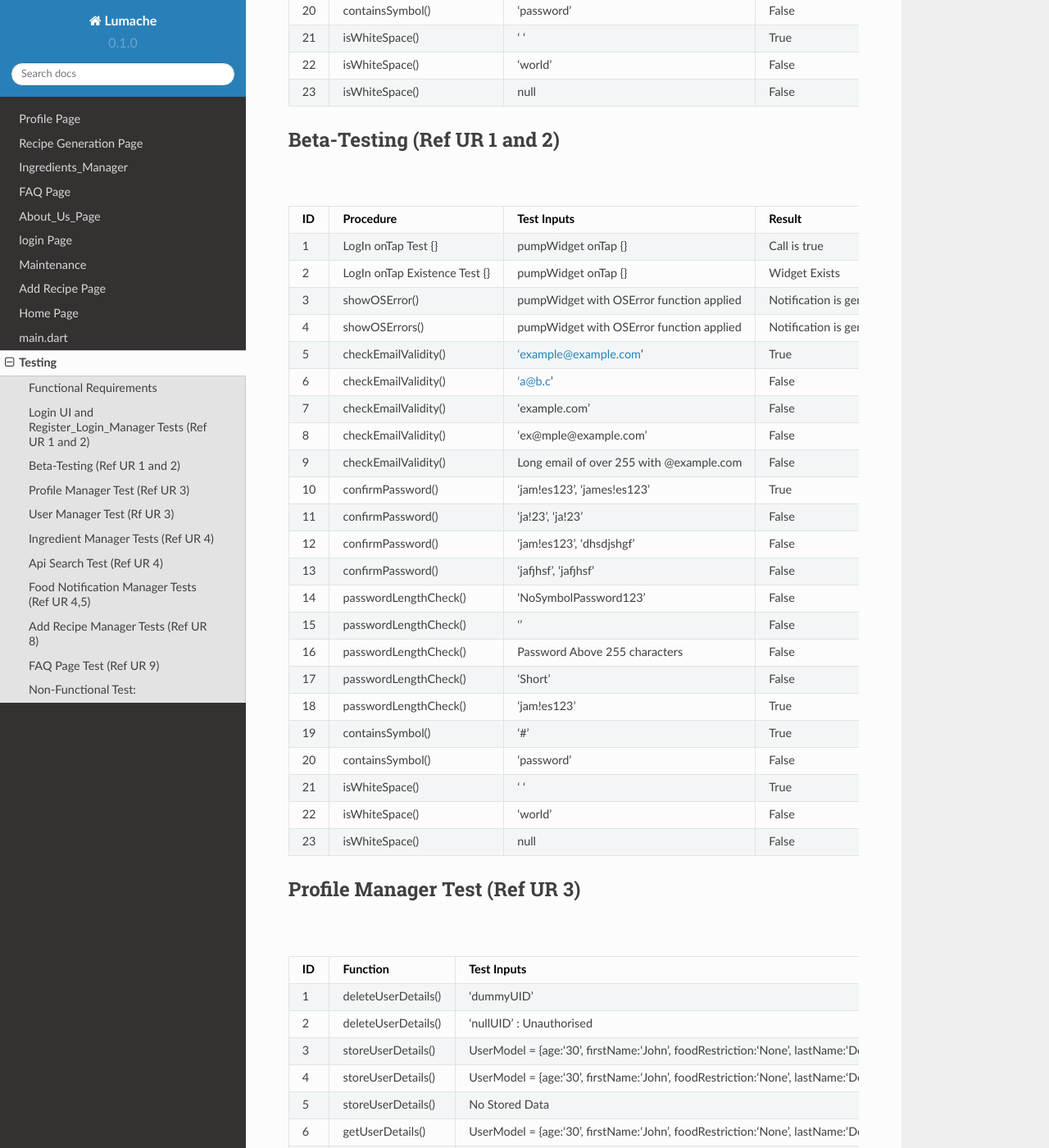
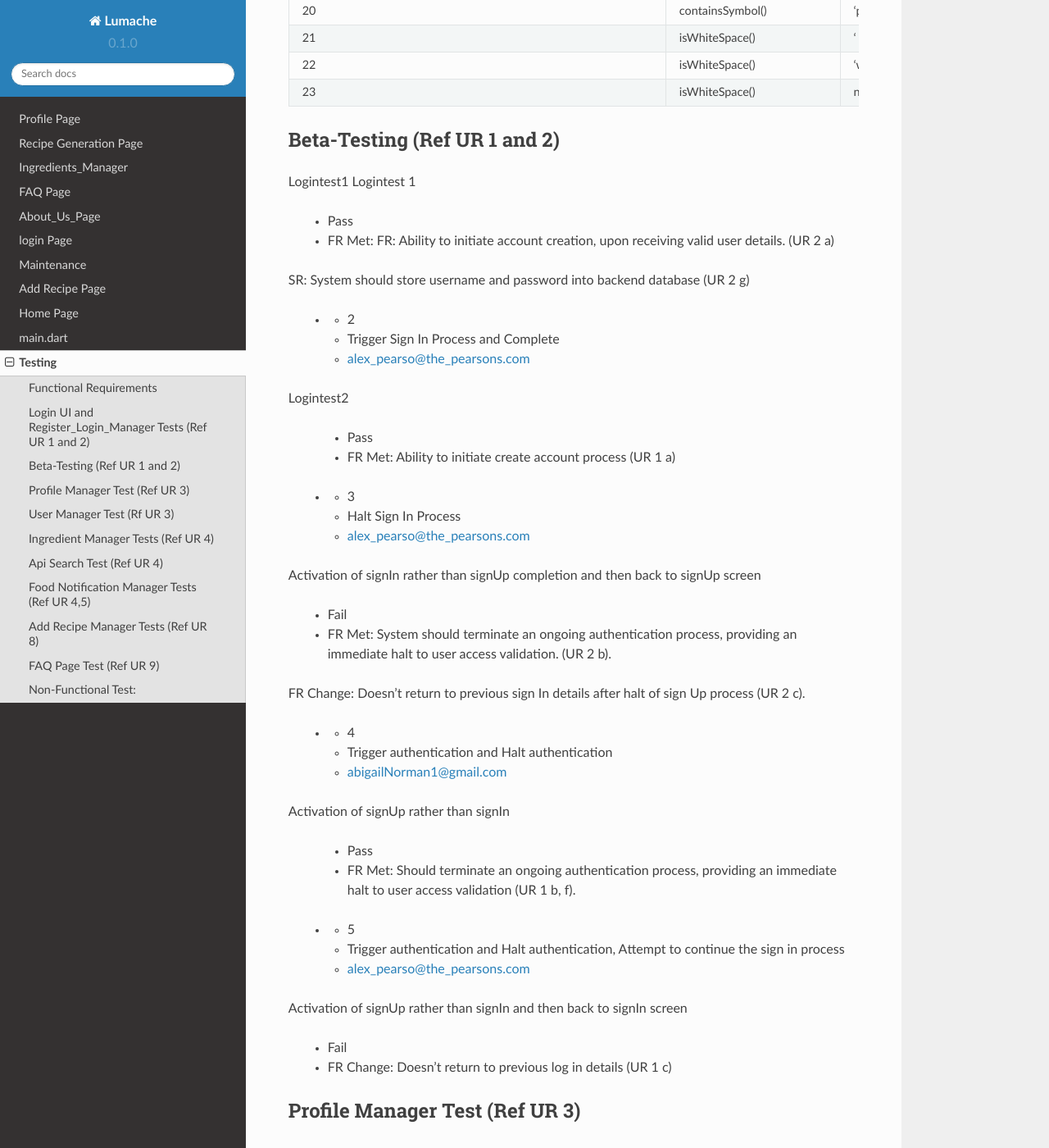
Before and after one commit to RhysRoo/SDRecipie_docs, a Sphinx documentation site: the page built from docs/source/testing.rst, in a window 1280 px wide and 1400 px high, scrolled down 1009 px. Shown: the whole window at 82% size. Built offline with Sphinx 7.4.7 and the Read the Docs theme 2.0.0, drawn with Linux system fonts in a browser that asks for light colours; pages that are not in the unit, such as notebooks, are missing from menus; some of the changed text lies outside the part shown.

Commit message:
fix: testing

```diff
--- a/docs/source/testing.rst
+++ b/docs/source/testing.rst
@@ -3,15 +3,13 @@ Testing
 
 Functional Requirements
 ----------------------
-
-
 Login UI and Register_Login_Manager Tests  (Ref UR 1 and 2)
 ------------------------------------------------------------
 .. list-table:: Login UI and Register_Login_Manager Tests (Ref UR 1 and 2)
    :widths: 5 25 25 25 25
    :header-rows: 1
 
-   * - ID
+   * - ID (Needs to be redone as duplicate values from requirement table)
      - Procedure
      - Test Inputs
      - Result
@@ -144,120 +142,56 @@ Beta-Testing (Ref UR 1 and 2)
      - Result
      - Description to Meet Specification
    * - 1
-     - LogIn onTap Test {}
-     - pumpWidget onTap {}
-     - Call is true
-     - FR Met: Trigger authentication and function is initiated (UR 1 a).
+     - Trigger Sign Up Process and Complete
+     - abigailNorman1@gmail.com
+
+Logintest1
+Logintest 1
+
+     - Pass
+     - FR Met: FR: Ability to initiate account creation, upon receiving valid user details. (UR 2 a)
+
+SR: System should store username and password into backend database (UR 2 g)
+
    * - 2
-     - LogIn onTap Existence Test {}
-     - pumpWidget onTap {}
-     - Widget Exists
-     -
+     - Trigger Sign In Process and Complete
+
+     - alex_pearso@the_pearsons.com
+
+Logintest2
+
+     - Pass
+     - FR Met: Ability to initiate create account process (UR 1  a)
    * - 3
-     - showOSError()
-     - pumpWidget with OSError function applied
-     - Notification is generated when Android user attempts to use Apple Sign In
-     - SR Met: Error messages elicited to client interface (UR 1 f)
+     - Halt Sign In Process
+     - alex_pearso@the_pearsons.com
+
+Activation of signIn rather than signUp completion and then back to signUp screen
+
+
+     - Fail
+
+     - FR Met: System should terminate an ongoing authentication process, providing an immediate halt to user access validation. (UR 2 b).
+
+FR Change: Doesn’t return to previous sign In details after halt of sign Up process  (UR 2 c).
+
+
    * - 4
-     - showOSErrors()
-     - pumpWidget with OSError function applied
-     - Notification is generated to display error messages when creating an account
-     - SR Met: Error messages elicited to client interface when invalid information entered (UR 1 f).
+     - Trigger authentication and Halt authentication
+     - abigailNorman1@gmail.com
+
+Activation of signUp rather than signIn
+
+     - Pass
+     - FR Met:  Should terminate an ongoing authentication process, providing an immediate halt to user access validation (UR 1 b, f).
    * - 5
-     - checkEmailValidity()
-     - 'example@example.com'
-     - True
-     - SR Met: User can input, email, passwords, and required information (UR 1, 2 d, e, f). b) Improved SR: Validation Rules. Password length above 6 characters and no more than 255. Must include 1 @ character. c) All proposed functions are shown below:
-   * - 6
-     - checkEmailValidity()
-     - 'a@b.c'
-     - False
-     -
-   * - 7
-     - checkEmailValidity()
-     - 'example.com'
-     - False
-     -
-   * - 8
-     - checkEmailValidity()
-     - 'ex@mple@example.com'
-     - False
-     -
-   * - 9
-     - checkEmailValidity()
-     - Long email of over 255 with @example.com
-     - False
-     -
-   * - 10
-     - confirmPassword()
-     - 'jam!es123', 'james!es123'
-     - True
-     - Contains symbol. Length and Match
-   * - 11
-     - confirmPassword()
-     - 'ja!23', 'ja!23'
-     - False
-     - Length not retained
-   * - 12
-     - confirmPassword()
-     - 'jam!es123', 'dhsdjshgf'
-     - False
-     -
-   * - 13
-     - confirmPassword()
-     - 'jafjhsf', 'jafjhsf'
-     - False
-     - No Symbol
-   * - 14
-     - passwordLengthCheck()
-     - 'NoSymbolPassword123'
-     - False
-     -
-   * - 15
-     - passwordLengthCheck()
-     - ''
-     - False
-     -
-   * - 16
-     - passwordLengthCheck()
-     - Password Above 255 characters
-     - False
-     -
-   * - 17
-     - passwordLengthCheck()
-     - 'Short'
-     - False
-     -
-   * - 18
-     - passwordLengthCheck()
-     - 'jam!es123'
-     - True
-     -
-   * - 19
-     - containsSymbol()
-     - '#'
-     - True
-     -
-   * - 20
-     - containsSymbol()
-     - 'password'
-     - False
-     -
-   * - 21
-     - isWhiteSpace()
-     - ' '
-     - True
-     -
-   * - 22
-     - isWhiteSpace()
-     - 'world'
-     - False
-     -
-   * - 23
-     - isWhiteSpace()
-     - null
-     - False
-     -
+     - Trigger authentication and Halt authentication, Attempt to continue the sign in process
+     - alex_pearso@the_pearsons.com
+
+Activation of signUp rather than signIn  and then back to signIn screen
+
+     - Fail
+     - FR Change: Doesn’t return to previous log in details (UR 1 c)
 
 Profile Manager Test (Ref UR 3)
 -------------------------------
@@ -451,7 +385,7 @@ Ingredient Manager Tests (Ref UR 4)
      -
 
 Api Search Test (Ref UR 4)
---------------------------
+----------------------------
 .. list-table:: Api Search Test (Ref UR 4)
    :widths: 5 25 25 25 25
    :header-rows: 1
@@ -568,7 +502,6 @@ Add Recipe Manager Tests (Ref UR 8)
 ‘foodRestriction’:’Vegan’,
 ‘createdAt’; Datetime.now()}
      -
-
 
 FAQ Page Test (Ref UR 9)
 -------------------------
@@ -593,8 +526,8 @@ FAQ Page Test (Ref UR 9)
      - Changed SR: FAQ Questions and Query Content are less than 200 characters (UR 9 f)
 
 Non-Functional Test:
---------------------
-.. list-table:: Title
+-----------------------------------
+.. list-table:: Non-Functional Test
    :widths: 5 25 25 25 25
    :header-rows: 1
 
```
Also changed, not shown: other parts of docs/source/testing.rst (+1 -1 lines).
